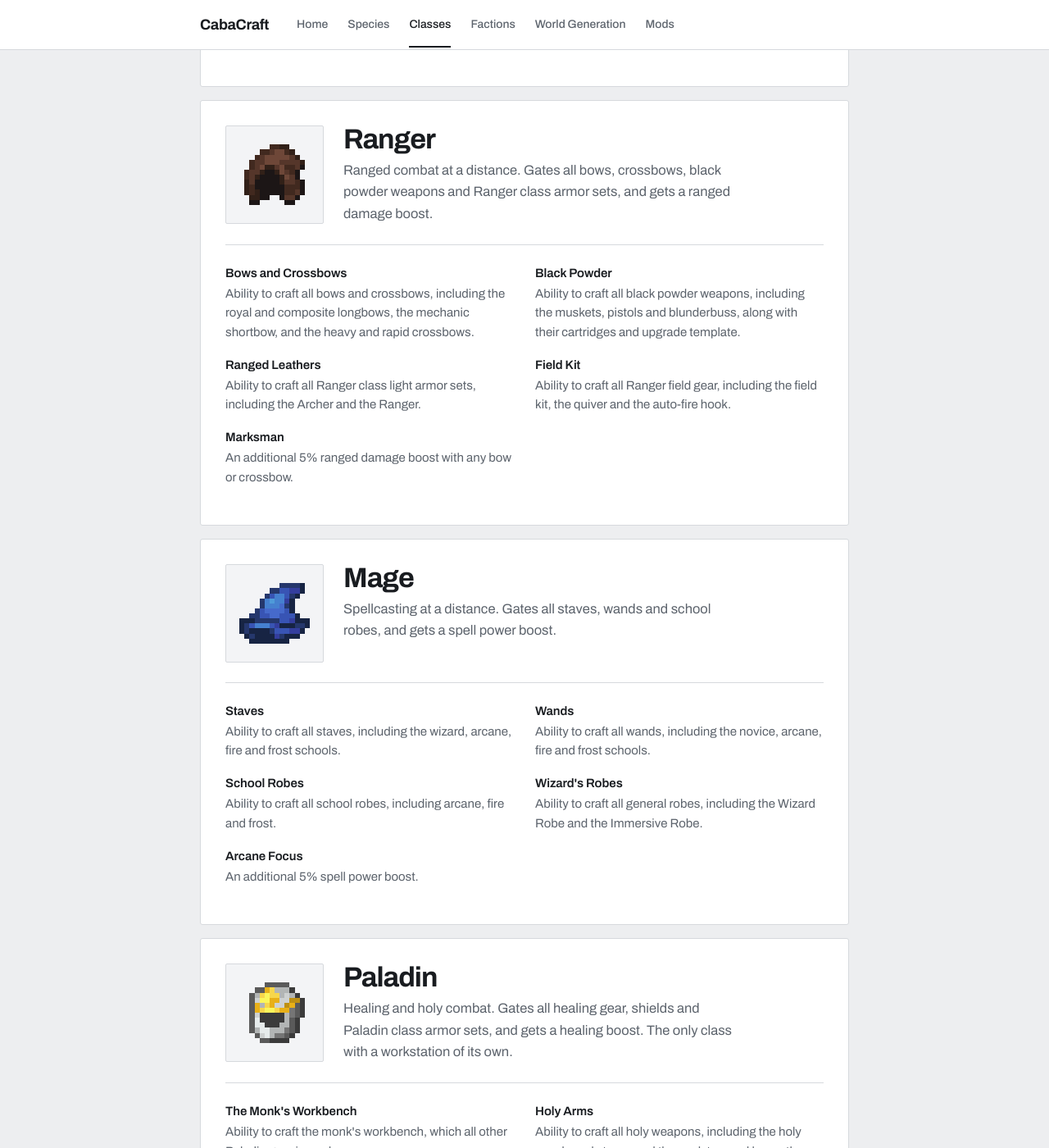
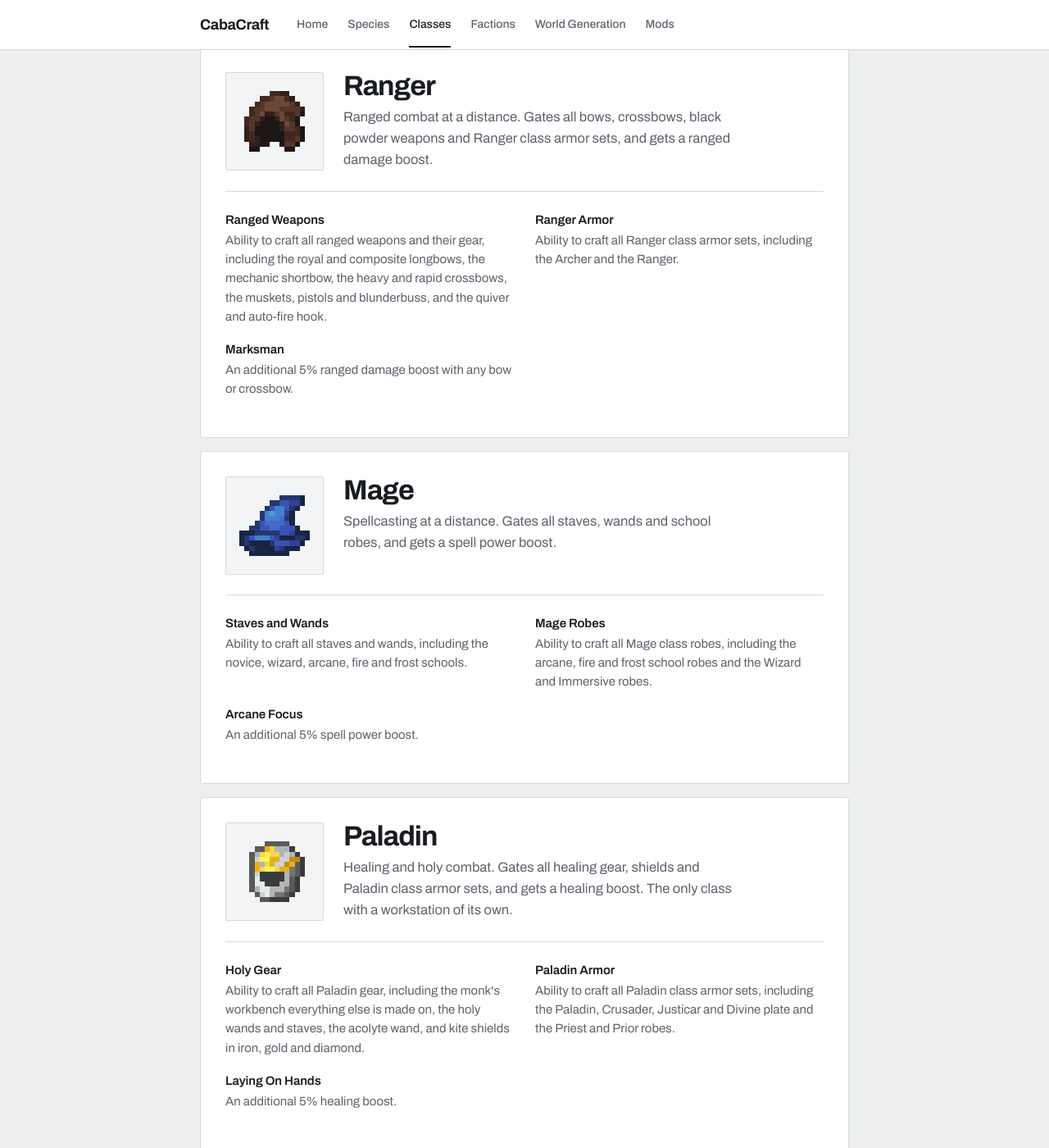
Before and after one commit to Carson-Frost/cabacraft-wiki, a Jekyll site: the page built from classes.md, in a window 1280 px wide and 1400 px high, scrolled down 794 px. Shown: the whole window at 82% size. Built offline with Jekyll 4.4.1, drawn with Linux system fonts in a browser that asks for light colours; some of the changed text lies outside the part shown.

Commit message:
wiki: collapse every class to one power per thing it does

```diff
--- a/classes.md
+++ b/classes.md
@@ -27,8 +27,7 @@ intro: >-
     </div>
   </div>
   <div class="pow">
-    <div><h3>Warplate</h3><p>Ability to craft all Warrior class plate armor sets, including the Warrior and the Berserker.</p></div>
-    <div><h3>Field Harness</h3><p>Ability to craft all Warrior class starter harnesses, including the Ironclad and the Brawler. The Ironclad trades movement speed for its extra plate.</p></div>
+    <div><h3>Warrior Armor</h3><p>Ability to craft all Warrior class armor sets, including the Warrior and Berserker plate and the Ironclad and Brawler harnesses beneath them.</p></div>
     <div><h3>Weapon Master</h3><p>An additional 5% melee damage boost.</p></div>
   </div>
 </article>
@@ -42,10 +41,8 @@ intro: >-
     </div>
   </div>
   <div class="pow">
-    <div><h3>Bows and Crossbows</h3><p>Ability to craft all bows and crossbows, including the royal and composite longbows, the mechanic shortbow, and the heavy and rapid crossbows.</p></div>
-    <div><h3>Black Powder</h3><p>Ability to craft all black powder weapons, including the muskets, pistols and blunderbuss, along with their cartridges and upgrade template.</p></div>
-    <div><h3>Ranged Leathers</h3><p>Ability to craft all Ranger class light armor sets, including the Archer and the Ranger.</p></div>
-    <div><h3>Field Kit</h3><p>Ability to craft all Ranger field gear, including the field kit, the quiver and the auto-fire hook.</p></div>
+    <div><h3>Ranged Weapons</h3><p>Ability to craft all ranged weapons and their gear, including the royal and composite longbows, the mechanic shortbow, the heavy and rapid crossbows, the muskets, pistols and blunderbuss, and the quiver and auto-fire hook.</p></div>
+    <div><h3>Ranger Armor</h3><p>Ability to craft all Ranger class armor sets, including the Archer and the Ranger.</p></div>
     <div><h3>Marksman</h3><p>An additional 5% ranged damage boost with any bow or crossbow.</p></div>
   </div>
 </article>
@@ -59,10 +56,8 @@ intro: >-
     </div>
   </div>
   <div class="pow">
-    <div><h3>Staves</h3><p>Ability to craft all staves, including the wizard, arcane, fire and frost schools.</p></div>
-    <div><h3>Wands</h3><p>Ability to craft all wands, including the novice, arcane, fire and frost schools.</p></div>
-    <div><h3>School Robes</h3><p>Ability to craft all school robes, including arcane, fire and frost.</p></div>
-    <div><h3>Wizard's Robes</h3><p>Ability to craft all general robes, including the Wizard Robe and the Immersive Robe.</p></div>
+    <div><h3>Staves and Wands</h3><p>Ability to craft all staves and wands, including the novice, wizard, arcane, fire and frost schools.</p></div>
+    <div><h3>Mage Robes</h3><p>Ability to craft all Mage class robes, including the arcane, fire and frost school robes and the Wizard and Immersive robes.</p></div>
     <div><h3>Arcane Focus</h3><p>An additional 5% spell power boost.</p></div>
   </div>
 </article>
@@ -76,11 +71,8 @@ intro: >-
     </div>
   </div>
   <div class="pow">
-    <div><h3>The Monk's Workbench</h3><p>Ability to craft the monk's workbench, which all other Paladin gear is made on.</p></div>
-    <div><h3>Holy Arms</h3><p>Ability to craft all holy weapons, including the holy wands and staves and the acolyte wand beneath them.</p></div>
-    <div><h3>Kite Shields</h3><p>Ability to craft all kite shields, including iron, gold and diamond.</p></div>
-    <div><h3>Consecrated Plate</h3><p>Ability to craft all Paladin class plate armor sets, including the Paladin, Crusader, Justicar and Divine.</p></div>
-    <div><h3>Vestments</h3><p>Ability to craft all Priest class robes, including the Priest and the Prior.</p></div>
+    <div><h3>Holy Gear</h3><p>Ability to craft all Paladin gear, including the monk's workbench everything else is made on, the holy wands and staves, the acolyte wand, and kite shields in iron, gold and diamond.</p></div>
+    <div><h3>Paladin Armor</h3><p>Ability to craft all Paladin class armor sets, including the Paladin, Crusader, Justicar and Divine plate and the Priest and Prior robes.</p></div>
     <div><h3>Laying On Hands</h3><p>An additional 5% healing boost.</p></div>
   </div>
 </article>
@@ -94,8 +86,7 @@ intro: >-
     </div>
   </div>
   <div class="pow">
-    <div><h3>Shadowweave</h3><p>Ability to craft all Rogue class light armor sets, including the Rogue and the Assassin.</p></div>
-    <div><h3>Light Mail</h3><p>Ability to craft all light mail pieces, including iron, gold and diamond.</p></div>
+    <div><h3>Rogue Armor</h3><p>Ability to craft all Rogue class armor sets, including the Rogue and Assassin leathers and light mail in iron, gold and diamond.</p></div>
     <div><h3>Combat Roll</h3><p>The ability to combat roll, which no other class has.</p></div>
   </div>
 </article>
@@ -109,10 +100,7 @@ intro: >-
     </div>
   </div>
   <div class="pow">
-    <div><h3>Rare Steel</h3><p>Ability to craft all rare blades, including the aeternium and ruby daggers and the unique longsword.</p></div>
-    <div><h3>Blades</h3><p>Ability to craft all bladed weapons, including claymores, daggers, glaives and sickles in iron, gold and diamond.</p></div>
-    <div><h3>Blunt Arms</h3><p>Ability to craft all blunt weapons, including maces, great hammers and double axes in iron, gold and diamond.</p></div>
-    <div><h3>Reach Weapons</h3><p>Ability to craft all reach weapons, including spears in flint, iron, gold and diamond.</p></div>
+    <div><h3>Melee Weapons</h3><p>Ability to craft all melee weapons, including claymores, daggers, glaives, sickles, maces, great hammers, double axes and spears in flint, iron, gold and diamond, up to the aeternium and ruby daggers and the unique longsword.</p></div>
   </div>
 </article>
 
@@ -142,10 +130,7 @@ intro: >-
     </div>
   </div>
   <div class="pow">
-    <div><h3>The Engineer's Own</h3><p>Ability to craft all Engineer tools, including the wrench, the goggles and the schematic table.</p></div>
-    <div><h3>Kinetics</h3><p>Ability to craft all power train parts, including water wheels, hand cranks, gearboxes, gearshifts, clutches, belts and encased fans.</p></div>
-    <div><h3>Processing</h3><p>Ability to craft all processing machines, including millstones, basins, mixers, presses, saws, drills and blaze burners.</p></div>
-    <div><h3>Automation</h3><p>Ability to craft all automation blocks, including deployers, depots, mechanical arms and pistons.</p></div>
+    <div><h3>Create Machinery</h3><p>Ability to craft all Create machinery, including the power train of water wheels, gearboxes, clutches and belts, the processing machines of millstones, mixers, presses and saws, the automation blocks of deployers, depots and mechanical arms, and the Engineer's own wrench, goggles and schematic table.</p></div>
   </div>
 </article>
 
@@ -158,9 +143,7 @@ intro: >-
     </div>
   </div>
   <div class="pow">
-    <div><h3>Bearings</h3><p>Ability to craft all airship bearings, including the propeller bearing and the gyroscopic propeller bearing.</p></div>
-    <div><h3>Propellers</h3><p>Ability to craft all propellers, including wood, andesite and smart.</p></div>
-    <div><h3>Flight Kit</h3><p>Ability to craft all pilot's gear, including the adjustable burner and the aviator's goggles.</p></div>
+    <div><h3>Airship Parts</h3><p>Ability to craft all airship parts, including the propeller and gyroscopic propeller bearings, the wood, andesite and smart propellers, and the pilot's adjustable burner and aviator's goggles.</p></div>
   </div>
 </article>
 
@@ -187,9 +170,7 @@ intro: >-
     </div>
   </div>
   <div class="pow">
-    <div><h3>Generation</h3><p>Ability to craft all generators, including the basic, bio and fuel generators and the big solar panel.</p></div>
-    <div><h3>Storage and Transfer</h3><p>Ability to craft all power storage and wiring, including the basic and advanced batteries and the energy pipe.</p></div>
-    <div><h3>Machine Bodies</h3><p>Ability to craft all machine bodies, including the machine frame and the machine core, which every Oritech machine is built on.</p></div>
+    <div><h3>Oritech Power</h3><p>Ability to craft all Oritech generation and storage, including the basic, bio and fuel generators, the big solar panel, the basic and advanced batteries, the energy pipe, and the machine frame and core every Oritech machine is built on.</p></div>
   </div>
 </article>
 
@@ -216,8 +197,8 @@ intro: >-
     </div>
   </div>
   <div class="pow">
+    <div><h3>Ancient Books</h3><p>Ability to craft the Ancient Book.</p></div>
     <div><h3>Enchant Mastery</h3><p>An additional level on all 33 capped enchantments.</p></div>
-    <div><h3>Ancient Books</h3><p>Ability to craft the Ancient Book.</p></div>
   </div>
 </article>
 
@@ -247,10 +228,7 @@ intro: >-
     </div>
   </div>
   <div class="pow">
-    <div><h3>Rare Steel</h3><p>Ability to craft all rare blades, including the aeternium and ruby daggers and the unique longsword.</p></div>
-    <div><h3>Blades</h3><p>Ability to craft all bladed weapons, including claymores, daggers, glaives and sickles in iron, gold and diamond.</p></div>
-    <div><h3>Blunt Arms</h3><p>Ability to craft all blunt weapons, including maces, great hammers and double axes in iron, gold and diamond.</p></div>
-    <div><h3>Reach Weapons</h3><p>Ability to craft all reach weapons, including spears in flint, iron, gold and diamond.</p></div>
+    <div><h3>Melee Weapons</h3><p>Ability to craft all melee weapons, including claymores, daggers, glaives, sickles, maces, great hammers, double axes and spears in flint, iron, gold and diamond, up to the aeternium and ruby daggers and the unique longsword.</p></div>
   </div>
 </article>
 
@@ -263,9 +241,7 @@ intro: >-
     </div>
   </div>
   <div class="pow">
-    <div><h3>The Kit</h3><p>Ability to craft the jeweler's kit, which all rings and necklaces are made on.</p></div>
-    <div><h3>Rings</h3><p>Ability to craft all rings, including jade and tanzanite.</p></div>
-    <div><h3>Necklaces</h3><p>Ability to craft all necklaces, including jade and tanzanite.</p></div>
+    <div><h3>Jewelry</h3><p>Ability to craft all rings and necklaces in jade and tanzanite, along with the jeweler's kit they are made on.</p></div>
   </div>
 </article>
 
@@ -278,11 +254,8 @@ intro: >-
     </div>
   </div>
   <div class="pow">
-    <div><h3>The Kitchen</h3><p>Ability to craft all kitchen stations, including the gristmill, cooking pot, skillet, stove and cutting board. Any dish made on one of them is a Cook's, whether or not it has a recipe of its own.</p></div>
-    <div><h3>Baking</h3><p>Ability to craft all baked goods, including pies, tarts, cakes and bread, from the shepherd's pie to the sponge cake.</p></div>
-    <div><h3>Sweets</h3><p>Ability to craft all sweets, including candies, candied fruit, cookies and the melon popsicle.</p></div>
-    <div><h3>Preserves and Drinks</h3><p>Ability to craft all preserves and drinks, including the compote cups, the brewed teas, milk and melon juice.</p></div>
-    <div><h3>Dishes</h3><p>Ability to craft all prepared dishes, including stews, medleys, chows, salads, sandwiches, rolls and roasts, and the feasts a whole table eats from.</p></div>
+    <div><h3>Kitchen Stations</h3><p>Ability to craft all kitchen stations, including the gristmill, cooking pot, skillet, stove and cutting board. Any dish made on one of them is a Cook's, whether or not it has a recipe of its own.</p></div>
+    <div><h3>Prepared Food</h3><p>Ability to craft all prepared food, including pies, tarts, cakes and bread, candies and cookies, compotes, teas and juices, and the stews, salads, sandwiches, roasts and whole-table feasts.</p></div>
   </div>
 </article>
 
@@ -297,8 +270,7 @@ intro: >-
     </div>
   </div>
   <div class="pow">
-    <div><h3>Rods</h3><p>Ability to craft all fishing rods, including the bamboo and the azure crystal.</p></div>
-    <div><h3>Tackle</h3><p>Ability to craft all tackle, including the copper and amethyst hooks and the bobber.</p></div>
+    <div><h3>Rods and Tackle</h3><p>Ability to craft all fishing gear, including the bamboo and azure crystal rods, the copper and amethyst hooks and the bobber.</p></div>
     <div><h3>The Guide</h3><p>The Starcatcher guide, granted when the specialization is chosen.</p></div>
     <div><h3>Steady Hands</h3><p>An easier fishing minigame: the catch bar drains slower, a miss costs less, the score comes quicker, and a sweet spot lingers.</p></div>
   </div>
@@ -340,8 +312,7 @@ intro: >-
     </div>
   </div>
   <div class="pow">
-    <div><h3>The Keg</h3><p>Ability to craft the keg and the mug. Every beer is brewed in the keg and nowhere else, so all twelve follow it.</p></div>
-    <div><h3>Hops</h3><p>Ability to craft hop seeds, and to grow the crop they produce on the underside of a block.</p></div>
+    <div><h3>Beer</h3><p>Ability to craft the keg and mug and to grow hops. Every beer is brewed in the keg and nowhere else, so all twelve follow it.</p></div>
     <div><h3>The Fermentation Vessel</h3><p>Ability to craft the fermentation vessel, which the three ciders, the two wines, the mead, both pickles and the popped maize all come out of.</p></div>
   </div>
 </article>
@@ -355,8 +326,7 @@ intro: >-
     </div>
   </div>
   <div class="pow">
-    <div><h3>Photography</h3><p>Ability to craft all photography gear, including the camera and its black-and-white film.</p></div>
-    <div><h3>Field Notes</h3><p>Ability to craft all record-keeping items, including the bestiary and its analyzer, the antique atlas and the diary.</p></div>
+    <div><h3>Records</h3><p>Ability to craft all record-keeping gear, including the camera and its black-and-white film, the bestiary and its analyzer, the antique atlas and the diary.</p></div>
   </div>
 </article>
 
@@ -369,8 +339,7 @@ intro: >-
     </div>
   </div>
   <div class="pow">
-    <div><h3>Hemp and Cloth</h3><p>Ability to craft all hemp goods, including the crop, its seeds and crates, and burlap and woven cloth in every dye colour.</p></div>
-    <div><h3>Preparations</h3><p>Ability to craft all hemp preparations, including pipes, bongs, joints and brownies.</p></div>
+    <div><h3>Hemp</h3><p>Ability to craft all hemp goods, including the crop, its seeds and crates, burlap and woven cloth in every dye colour, and the pipes, bongs, joints and brownies made from it.</p></div>
     <div><h3>Remedies</h3><p>Ability to craft all remedies, including the aura crystal, cleansing concoction, empowering and focusing oils, and the two teas.</p></div>
   </div>
 </article>
@@ -397,9 +366,7 @@ intro: >-
     </div>
   </div>
   <div class="pow">
-    <div><h3>The Sewing Bench</h3><p>Ability to craft the sewing kit and the sewing table, which all other pieces are made on.</p></div>
-    <div><h3>Hats</h3><p>Ability to craft all headwear, including hats, crowns, hoods and masks.</p></div>
-    <div><h3>Garments</h3><p>Ability to craft all garments, including robes, coats, aprons, shirts, trousers, scarves, sandals and boots.</p></div>
+    <div><h3>Clothing</h3><p>Ability to craft all clothing, including hats, crowns, hoods and masks, and robes, coats, aprons, shirts, trousers, scarves and boots, along with the sewing kit and table they are made on.</p></div>
   </div>
 </article>
 
```
Also changed, not shown: other parts of classes.md (+2 -2 lines).
